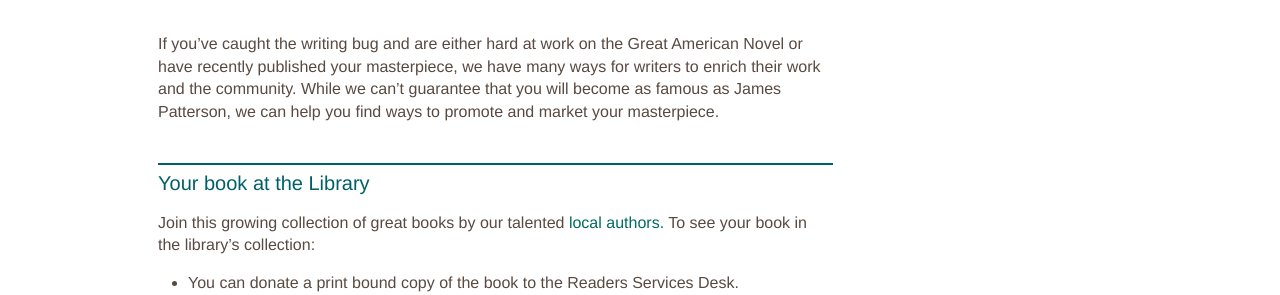
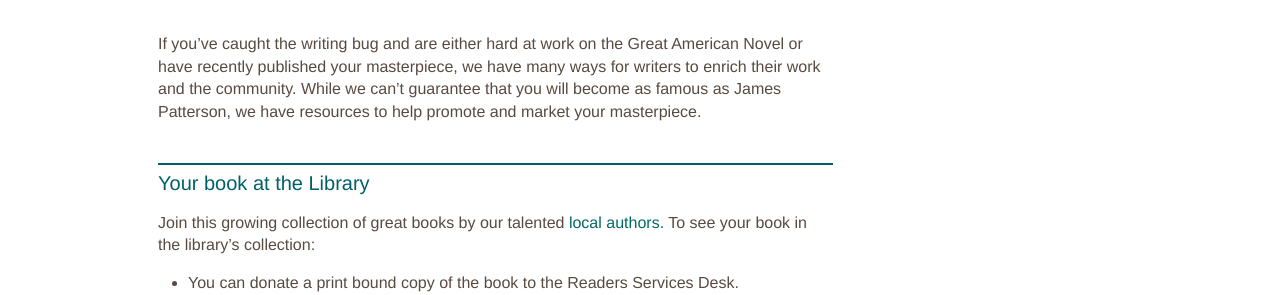
Before and after one commit to skokielibrary/spl-content, a Jekyll site: the page built from _content/lynnanne/books-movies-more--local-authors.markdown, in a window 1280 px wide. Shown: the part 153-448 px from the top of the page. Built offline with Jekyll 4.4.1, drawn with Linux system fonts in a browser that asks for light colours.

Commit message:
Updated books-movies-more--local-authors.markdown

```diff
--- a/_content/lynnanne/books-movies-more--local-authors.markdown
+++ b/_content/lynnanne/books-movies-more--local-authors.markdown
@@ -4,7 +4,7 @@ title: Local authors
 published: true
 ---
 
-If you've caught the writing bug and are either hard at work on the Great American Novel or have recently published your masterpiece, we have many ways for writers to enrich their work and the community. While we can't guarantee that you will become as famous as James Patterson, we can help you find ways to promote and market your masterpiece.
+If you've caught the writing bug and are either hard at work on the Great American Novel or have recently published your masterpiece, we have many ways for writers to enrich their work and the community. While we can't guarantee that you will become as famous as James Patterson, we have resources to help promote and market your masterpiece.
 
 ## Your book at the Library
 Join this growing collection of great books by our talented [local authors.](http://encore.skokielibrary.info/iii/encore/search/C__SLocal%20author.__Ff%3Afacetfields%3Asubject%3Asubject%3ASubject%3A%3A__Orightresult__X0?lang=eng&suite=beta) To see your book in the library's collection:
```
